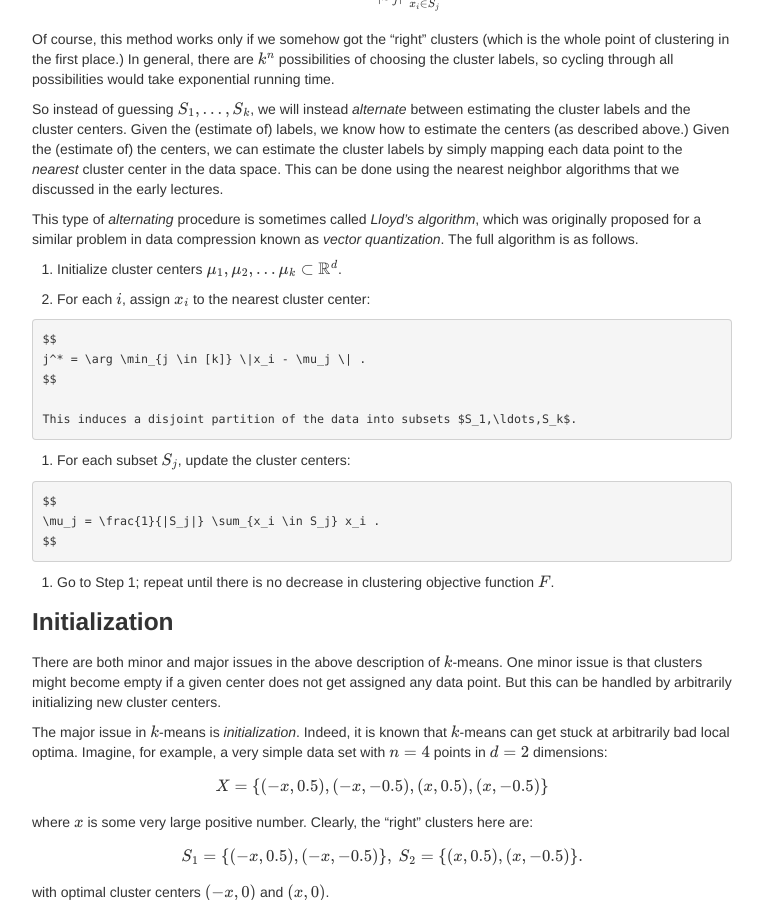
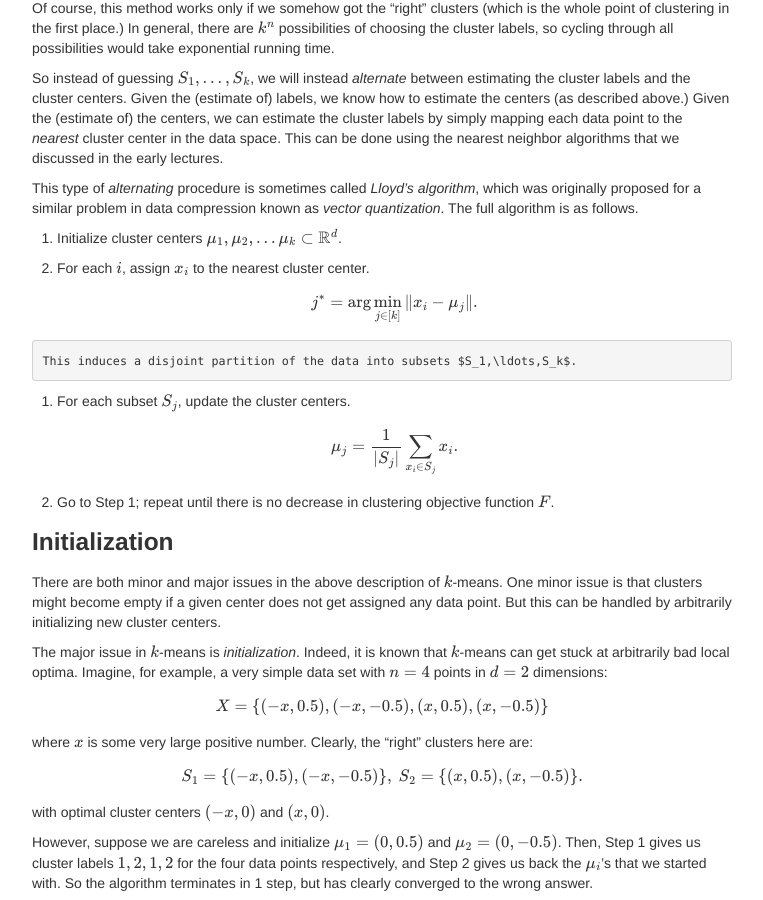
Before and after one commit to chinmayhegde/introml-notes-sp2020, a Jekyll site: the page built from pages/lecture12_notes.md, in a window 1280 px wide and 900 px high, scrolled down 3911 px. Shown: the whole window, without its empty margins (258-1021 px from the left). Built offline with Jekyll 4.4.1, drawn with Linux system fonts in a browser that asks for light colours; our own code applies the rules of GitHub Pages for plain Markdown files; formulas are drawn with MathJax 3; a script that is not in the unit is left out; part of the change alters nothing that is shown.

Commit message:
lecture 12

```diff
--- a/pages/lecture12_notes.md
+++ b/pages/lecture12_notes.md
@@ -30,7 +30,7 @@ $$
 
 Several distributions in real life can be modeled as Gaussian mixture models (GMMs). For example, in Yellowstone National Park, the popular geyser "Old Faithful" makes short eruptions *frequently*, or long eruptions *rarely*. The time interval between eruptions is a bimodal distribution with the interval depending on the length of the previous eruption. So here, the class label $C$ denotes whether or not the previous eruption was short or long, and the conditional probability $P(X|C)$ can be approximately modeled as a Gaussian distribution.
 
-![Eruptions of Old Faithful, taken from Wikipedia](./figures/old-faithful.jpg){ width=45% }
+![Eruptions of Old Faithful, taken from Wikipedia](./figures/old-faithful.jpg){:width="75%"}
 
 In unsupervised learning, we do not have access to the class labels. What if we want to *automatically infer* the labels from the data alone? Note also that a priori we do not know a lot of other parameters of the GMM (i.e., we do not also know the means and variances of the component Gaussians, or the class label probabilities $P(C = k)$).
 
@@ -158,23 +158,23 @@ So instead of guessing $S_1,\ldots,S_k$, we will instead *alternate* between est
 
 This type of *alternating* procedure is sometimes called *Lloyd's algorithm*, which was originally proposed for a similar problem in data compression known as *vector quantization*. The full algorithm is as follows.
 
-  0. Initialize cluster centers $\{\mu_1, \mu_2, \ldots \mu_k\} \subset \mathbb{R}^d$.
+  1. Initialize cluster centers $\{\mu_1, \mu_2, \ldots \mu_k\} \subset \mathbb{R}^d$.
 
-  1. For each $i$, assign $x_i$ to the nearest cluster center:
+  2. For each $i$, assign $x_i$ to the nearest cluster center.
 
-    $$
-    j^* = \arg \min_{j \in [k]} \|x_i - \mu_j \| .
-    $$
+      $$
+      j^* = \arg \min_{j \in [k]} \|x_i - \mu_j \| .
+      $$
 
     This induces a disjoint partition of the data into subsets $S_1,\ldots,S_k$.
 
-  2. For each subset $S_j$, update the cluster centers:
+  3. For each subset $S_j$, update the cluster centers.
 
-    $$
-    \mu_j = \frac{1}{|S_j|} \sum_{x_i \in S_j} x_i .
-    $$
+      $$
+      \mu_j = \frac{1}{|S_j|} \sum_{x_i \in S_j} x_i .
+      $$
 
-  3. Go to Step 1; repeat until there is no decrease in clustering objective function $F$.
+  4. Go to Step 1; repeat until there is no decrease in clustering objective function $F$.
 
 ### Initialization
 
```
